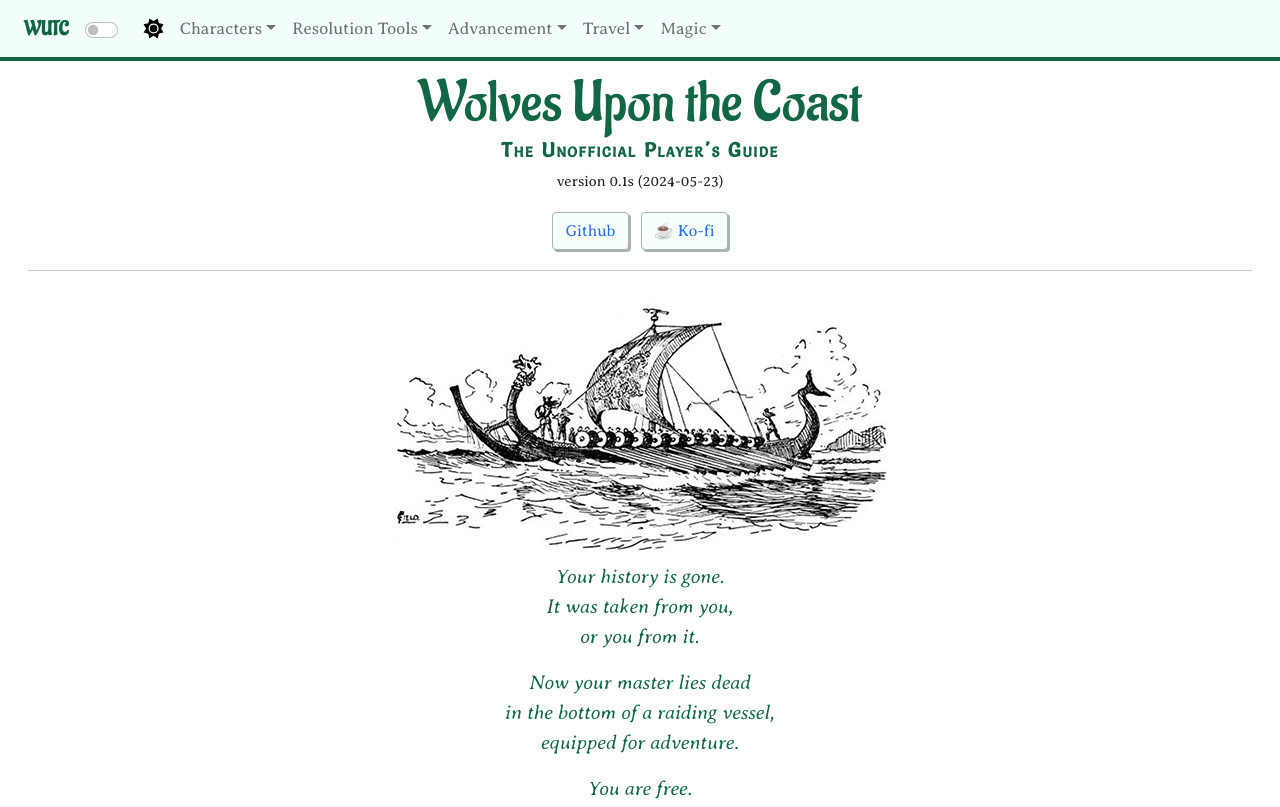
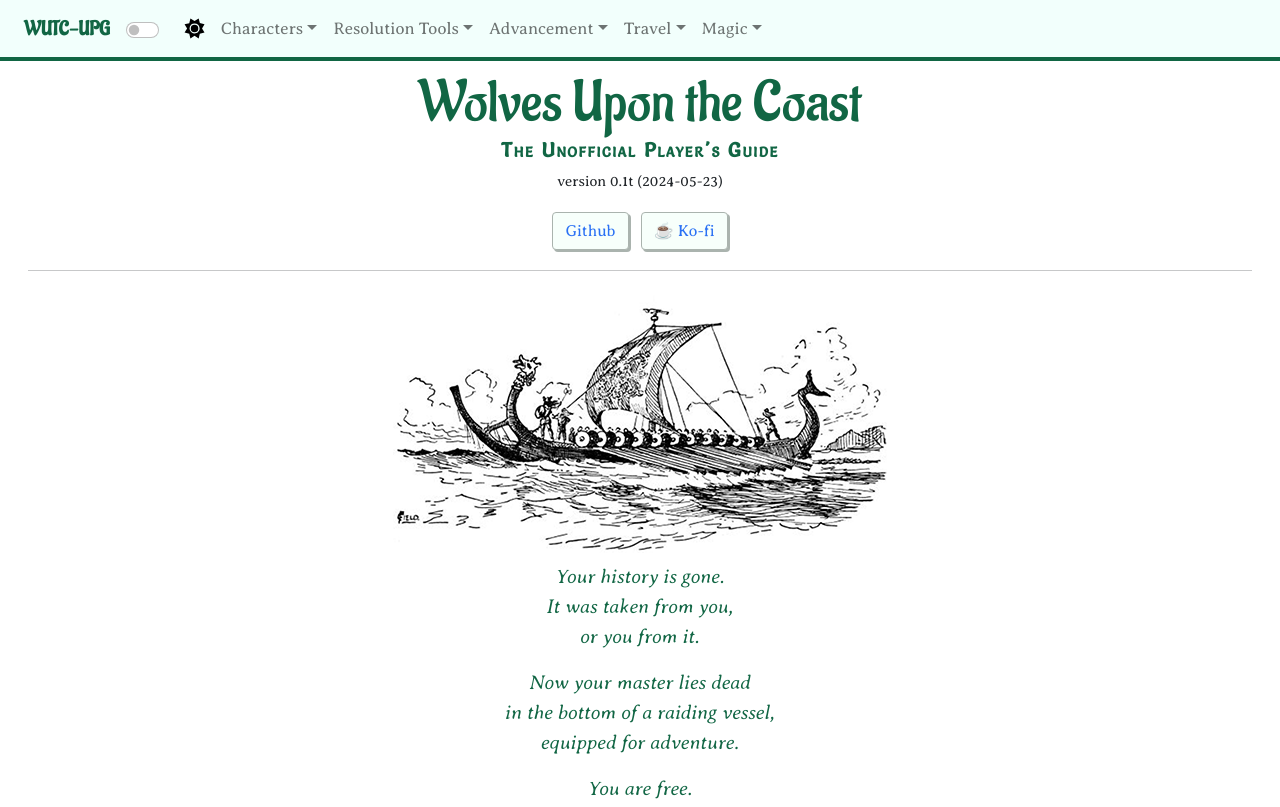
Before and after one commit to callmepartario/wutc, a plain HTML site: page index.html in a window 1280 px wide. Shown: the top 807 px of the page. Drawn offline with Linux system fonts and the light colour scheme; a web font is replaced by a local one.

Commit message:
Add files via upload

```diff
--- a/index.html
+++ b/index.html
@@ -20,7 +20,7 @@
 <body class="theme-light">
 <nav id="wutc-navbar" class="container-xxl navbar navbar-expand-md navbar-light theme-light sticky-top wutc-navbar">
 	<div class="container-xxl">
-		<a class="navbar-brand" href="#top">WUTC</a>
+		<a class="navbar-brand" href="#top">WUTC-UPG</a>
 		<div class="form-check form-switch ms-auto mt-2 me-2 float-end" aria-hidden="true">
 			<label class="form-check-label ms-3" for="lightSwitch">
 				<img class="wutc-icon img-light d-block" src="images/mode-sun.svg" alt="Light Mode">
@@ -87,7 +87,7 @@
 	Wolves Upon the Coast
 	<span class="wutc-subtitle">The Unofficial Player's Guide</span>
 </h1>
-<p class="small text-center">version 0.1s (2024-05-23)</p>
+<p class="small text-center">version 0.1t (2024-05-23)</p>
 <ul class="list-inline text-center">
 	<!--
 	<li class="list-inline-item"><a class="btn btn-light mt-1 mb-1 theme-light border text-white" href="/pdfs/">Download PDF</a></li>
```
